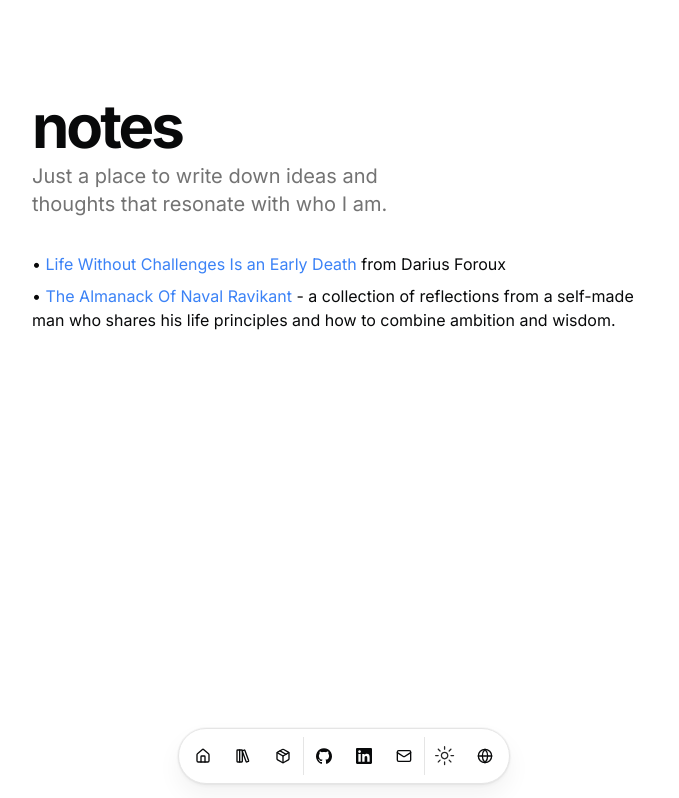
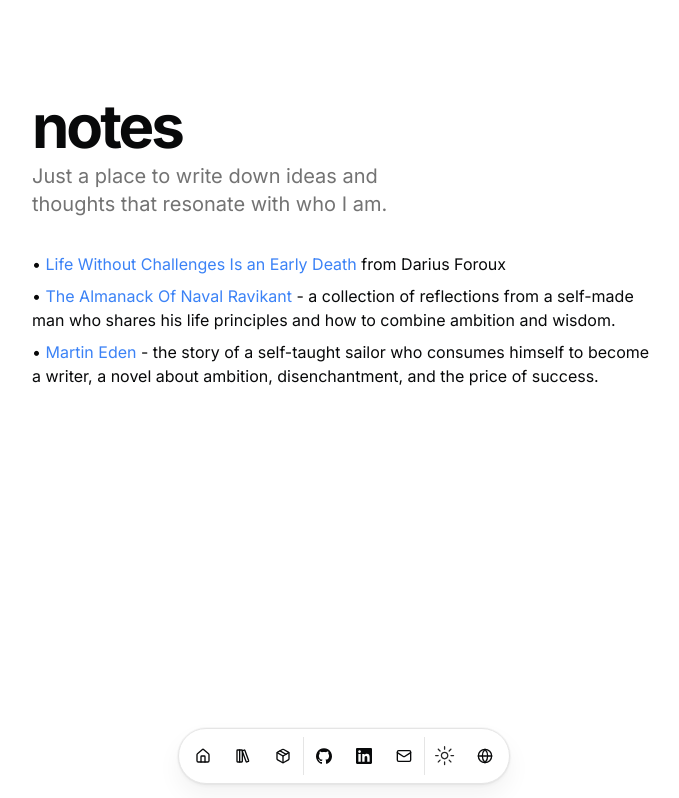
Before and after one commit to leo-mathurin/portfolio, a Next.js app: page /notes in a window 1280 px wide. Shown: the top 798 px of the page, without its empty margins (296-975 px from the left). Built offline with nearby package versions, Linux system fonts and the light colour scheme; no server answers.

Commit message:
feat: add Martin Eden description to notes section in English and French

```diff
--- a/messages/en.json
+++ b/messages/en.json
@@ -37,6 +37,7 @@
   "notes_darius_foroux": "from Darius Foroux",
   "notes_naval_title": "The Almanack Of Naval Ravikant",
   "notes_naval_desc": "- a collection of reflections from a self-made man who shares his life principles and how to combine ambition and wisdom.",
+  "notes_martin_eden_desc": "- the story of a self-taught sailor who consumes himself to become a writer, a novel about ambition, disenchantment, and the price of success.",
   "newsletter_placeholder": "your@email.com",
   "newsletter_subscribe": "Subscribe",
   "newsletter_subscribing": "Subscribing...",
--- a/messages/fr.json
+++ b/messages/fr.json
@@ -37,6 +37,7 @@
   "notes_darius_foroux": "de Darius Foroux",
   "notes_naval_title": "L'almanach de Naval Ravikant",
   "notes_naval_desc": "- un recueil de réflexions d'un self-made man qui nous partage ses principes de vie, et comment allier ambition et sagesse.",
+  "notes_martin_eden_desc": "- l'histoire d'un marin autodidacte qui se consume pour devenir écrivain, un roman sur l'ambition, le désenchantement, et le prix de la réussite.",
   "newsletter_placeholder": "votre@email.com",
   "newsletter_subscribe": "S'abonner",
   "newsletter_subscribing": "Envoi...",
--- a/src/app/notes/page.tsx
+++ b/src/app/notes/page.tsx
@@ -90,6 +90,16 @@ export default function NotesPage() {
               </Link>{" "}
               {t("notes_naval_desc")}
             </li>
+            <li>
+              •{" "}
+              <Link
+                className="text-blue-500 hover:underline"
+                href="https://fr.wikipedia.org/wiki/Martin_Eden"
+              >
+                Martin Eden
+              </Link>{" "}
+              {t("notes_martin_eden_desc")}
+            </li>
           </ul>
         </BlurFade>
       </section>
```
